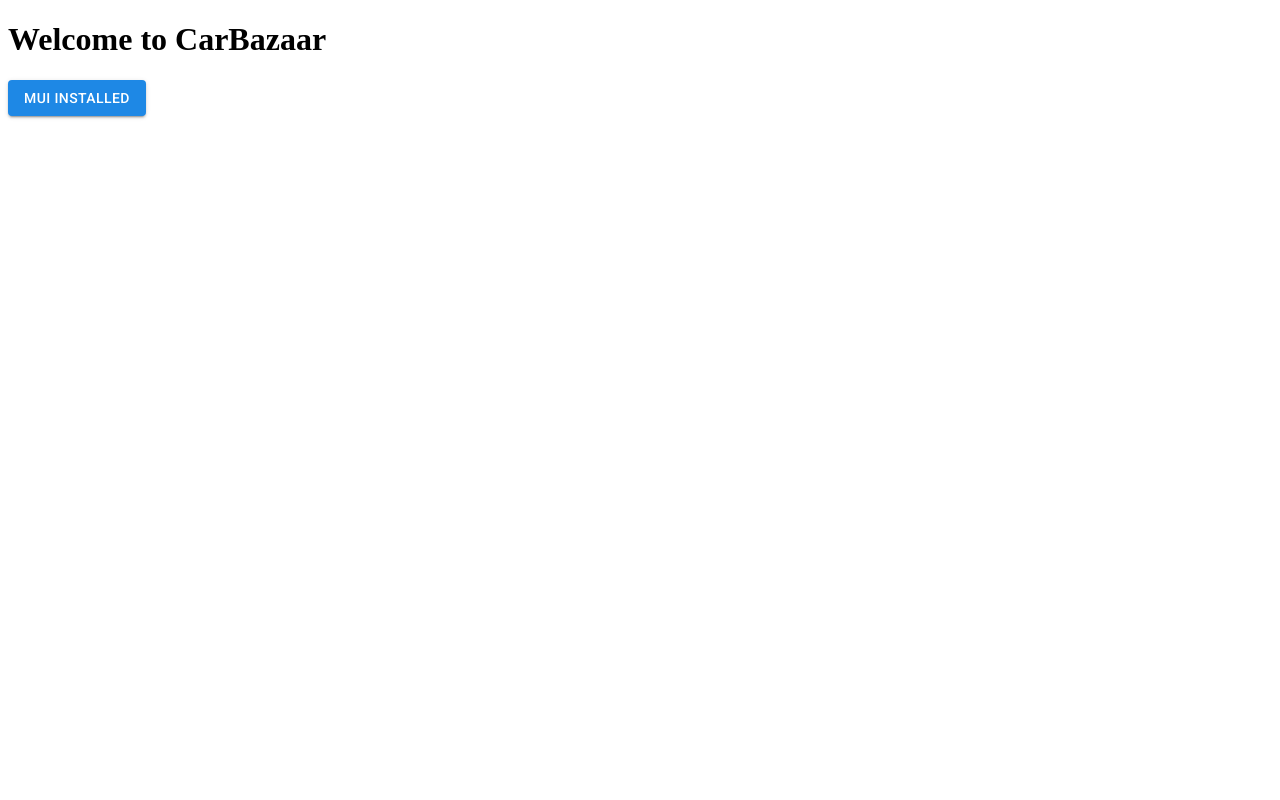
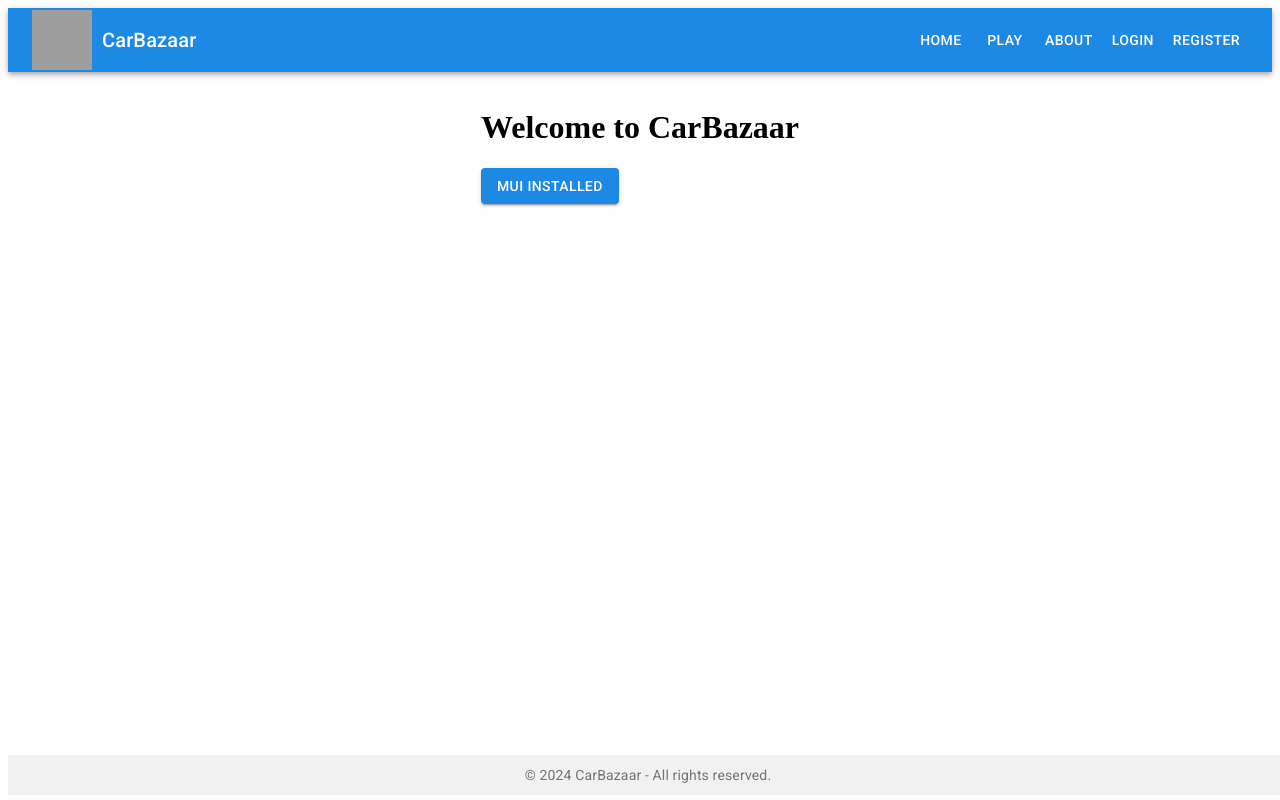
Before and after one commit to bojidars1/CarBazaar, a React (Vite) app in the folder carbazaar.client/: page / in a window 1280 px wide. Built offline with nearby package versions, Linux system fonts and the light colour scheme; grey boxes are pictures that could not be loaded.

Commit message:
Added basic layout

```diff
--- a/carbazaar.client/src/App.jsx
+++ b/carbazaar.client/src/App.jsx
@@ -1,14 +1,17 @@
 import React from 'react';
 import { Button, ThemeProvider } from '@mui/material';
 import lightTheme from './themes/lightTheme';
+import Layout from './layouts/layout';
 
 const App = () => {
     return(
       <ThemeProvider theme={lightTheme}>
-        <div>
-          <h1>Welcome to CarBazaar</h1>
-          <Button variant='contained' color='primary'>MUI Installed</Button>
-        </div>
+        <Layout>
+          <div>
+            <h1>Welcome to CarBazaar</h1>
+            <Button variant='contained' color='primary'>MUI Installed</Button>
+          </div>
+        </Layout>
       </ThemeProvider>
     );
 };
--- /dev/null
+++ b/carbazaar.client/src/layouts/layout.jsx
@@ -0,0 +1,52 @@
+import React from 'react';
+import { AppBar, Toolbar, Typography, Button, Box, Container } from '@mui/material';
+
+const Layout = ({ children }) => {
+    return (
+        <div>
+            {/* Header Section with Logo and Navigation */}
+           <AppBar position='sticky'>
+            <Toolbar>
+                {/* Logo and App Name */}
+                <Typography variant='h6' component='div' sx={{
+                    flexGrow: 1,
+                    display: 'flex',
+                    alignItems: 'center',
+                    }}>
+                    <img src='/src/assets/logo.png' style={{ width: '60px', height: '60px', marginRight: '10px' }}></img>
+                    CarBazaar
+                </Typography>
+
+                {/* Navigation Buttons */}
+                <Button color='inherit'>Home</Button>
+                <Button color='inherit'>Play</Button>
+                <Button color='inherit'>About</Button>
+                <Button color='inherit'>Login</Button>
+                <Button color='inherit'>Register</Button>
+            </Toolbar>
+           </AppBar>
+
+           {/* Main Content */}
+           <Container maxWidth='lg'
+           sx={{
+            display: 'flex',
+            alignItems: 'center',
+            justifyContent: 'center',
+            mt: 2
+           }}>
+            {children}
+           </Container>
+
+           {/* Footer*/}
+           <Box position='fixed' component='footer'
+           sx=
+           {{ textAlign: 'center', padding: '10px 0', backgroundColor: '#f1f1f1', marginTop: '20px', bottom: 5, width: '100%' }}>
+           <Typography variant="body2" color="textSecondary">
+             &copy; 2024 CarBazaar - All rights reserved.
+           </Typography>
+           </Box>
+        </div>
+    );
+};
+
+export default Layout;
```
